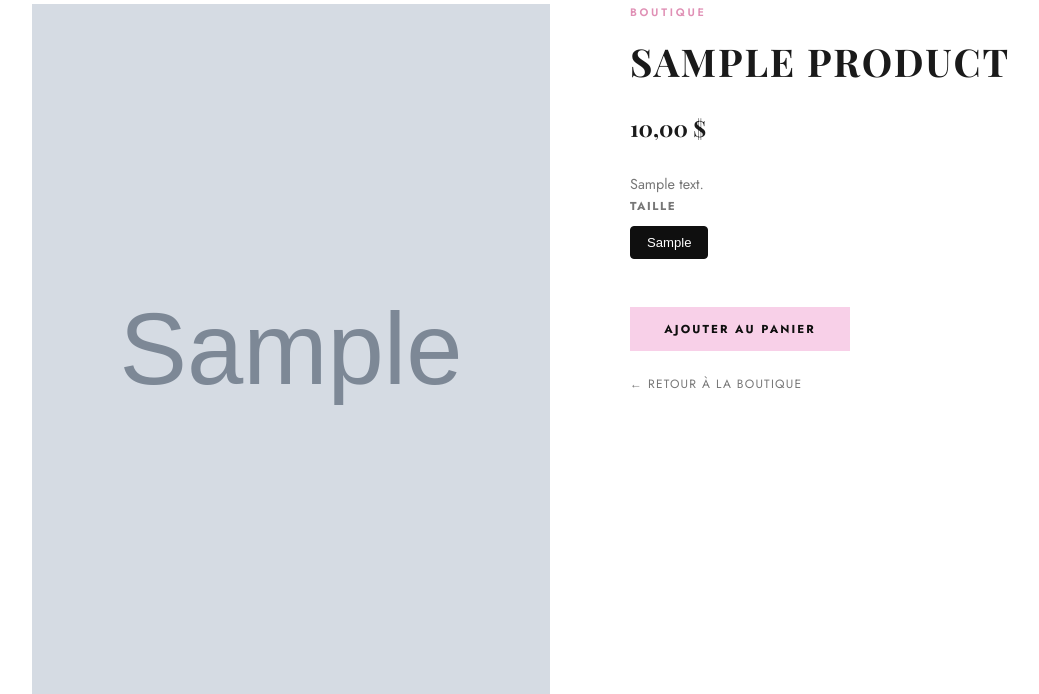
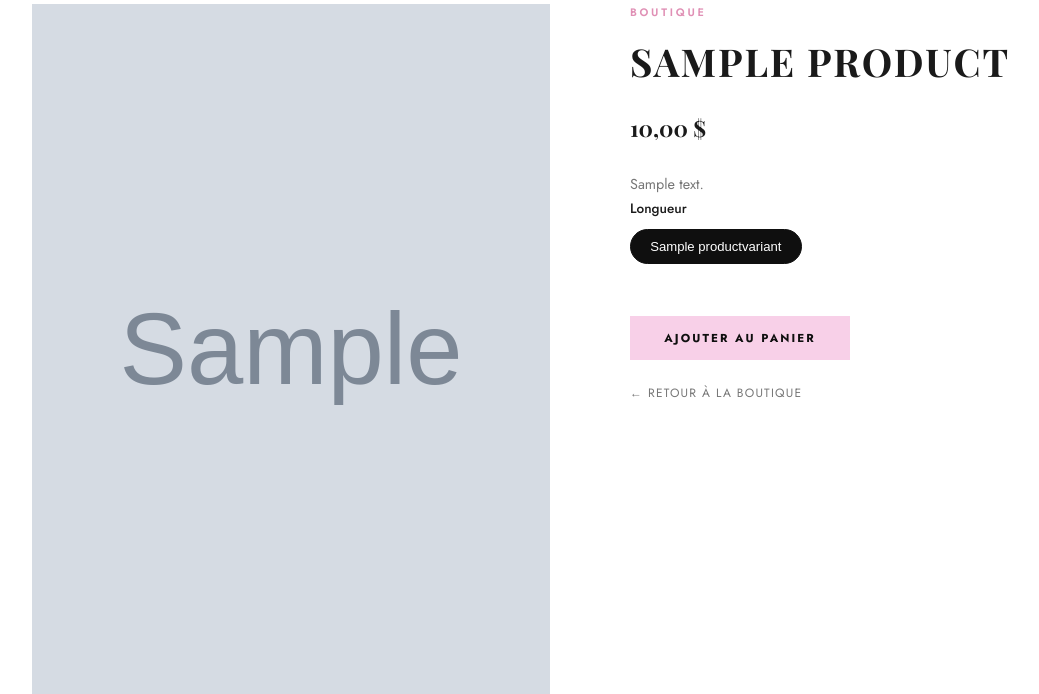
Before and after one commit to idrisstraore192/glow-by-riri, a Django app: page /shop/1/ in a window 1280 px wide. Shown: the part 211-905 px from the top of the page, without its empty margins (50-1089 px from the left). Run offline with Django 5.2, Linux system fonts and the light colour scheme; tables that the repository leaves empty hold one stand-in row (values such as "Sample post"); grey boxes marked "Sample" are stand-in pictures; some web fonts are replaced.

Commit message:
Redesign variants: Longueur/Type de lace/Densité with pill-style buttons

```diff
--- a/shop/admin.py
+++ b/shop/admin.py
@@ -14,7 +14,7 @@ class ProductImageInline(admin.TabularInline):
 class ProductVariantInline(admin.TabularInline):
     model = ProductVariant
     extra = 1
-    fields = ['size', 'price']
+    fields = ['variant_type', 'label', 'price']
 
 
 class OrderItemInline(admin.TabularInline):
--- a/shop/models.py
+++ b/shop/models.py
@@ -32,17 +32,23 @@ class ProductImage(models.Model):
 
 
 class ProductVariant(models.Model):
+    TYPE_CHOICES = [
+        ('longueur', 'Longueur'),
+        ('fermeture', 'Type de lace'),
+        ('densite', 'Densité'),
+    ]
     product = models.ForeignKey(Product, on_delete=models.CASCADE, related_name='variants', verbose_name="Produit")
-    size = models.CharField(max_length=50, verbose_name="Taille", help_text="Ex: 12 pouces")
-    price = models.DecimalField(max_digits=8, decimal_places=2, verbose_name="Prix")
+    variant_type = models.CharField(max_length=20, choices=TYPE_CHOICES, default='longueur', verbose_name="Type")
+    label = models.CharField(max_length=50, default='', verbose_name="Option", help_text="Ex: 12 pouces, 13x4 HD, 180%")
+    price = models.DecimalField(max_digits=8, decimal_places=2, blank=True, null=True, verbose_name="Prix (longueur seulement)")
 
     class Meta:
         verbose_name = "Variante"
         verbose_name_plural = "Variantes"
-        ordering = ['price']
+        ordering = ['variant_type', 'price', 'label']
 
     def __str__(self):
-        return f"{self.product.name} — {self.size}"
+        return f"{self.product.name} — {self.get_variant_type_display()} : {self.label}"
 
 
 class Order(models.Model):
--- a/shop/views.py
+++ b/shop/views.py
@@ -17,9 +17,23 @@ def product_list(request):
 
 def product_detail(request, product_id):
     product = get_object_or_404(Product, id=product_id)
-    variants = product.variants.all()
     images = product.images.all()
-    return render(request, "shop/product_detail.html", {"product": product, "variants": variants, "images": images})
+    # Grouper les variantes par type
+    from collections import defaultdict
+    variant_groups = defaultdict(list)
+    for v in product.variants.all():
+        variant_groups[v.variant_type].append(v)
+    # Ordre d'affichage
+    ordered_groups = []
+    for vtype in ['longueur', 'fermeture', 'densite']:
+        if vtype in variant_groups:
+            label = dict(product.variants.model.TYPE_CHOICES).get(vtype, vtype)
+            ordered_groups.append({'type': vtype, 'label': label, 'options': variant_groups[vtype]})
+    return render(request, "shop/product_detail.html", {
+        "product": product,
+        "images": images,
+        "variant_groups": ordered_groups,
+    })
 
 
 def update_cart(request, product_id):
--- a/static/css/styles.css
+++ b/static/css/styles.css
@@ -608,10 +608,10 @@ footer span { color: var(--rose); }
 .product-detail-desc { font-size: 0.9rem; color: var(--muted); line-height: 1.85; }
 .product-detail-back { display: inline-block; margin-top: 1.5rem; font-size: 0.75rem; color: var(--muted); text-decoration: none; letter-spacing: 0.1em; text-transform: uppercase; transition: color 0.2s; }
 .product-detail-back:hover { color: var(--rose-dark); }
-.variant-selector { margin-bottom: 1rem; }
-.variant-label { font-size: 0.72rem; font-weight: 700; letter-spacing: 0.14em; text-transform: uppercase; color: var(--muted); margin-bottom: 0.6rem; }
+.variant-selector { margin-bottom: 1.25rem; }
+.variant-label { font-size: 0.85rem; font-weight: 500; color: var(--text); margin-bottom: 0.6rem; }
 .variant-options { display: flex; flex-wrap: wrap; gap: 0.5rem; }
-.variant-btn { padding: 0.5rem 1rem; border: 1px solid var(--border); border-radius: 4px; background: var(--white); font-size: 0.82rem; font-weight: 500; cursor: pointer; transition: all 0.2s; }
+.variant-btn { padding: 0.55rem 1.2rem; border: 1.5px solid var(--border); border-radius: 999px; background: var(--white); font-size: 0.82rem; font-weight: 500; cursor: pointer; transition: all 0.18s; color: var(--text); }
 .variant-btn:hover { border-color: var(--black); }
 .variant-btn.active { background: var(--black); color: var(--white); border-color: var(--black); }
 
--- a/templates/shop/product_detail.html
+++ b/templates/shop/product_detail.html
@@ -45,27 +45,28 @@
             <p class="product-detail-desc">{{ product.description }}</p>
             {% endif %}
 
-            {% if variants %}
+            {% for group in variant_groups %}
             <div class="variant-selector">
-                <p class="variant-label">Taille</p>
-                <div class="variant-options" id="variantOptions">
-                    {% for v in variants %}
+                <p class="variant-label">{{ group.label }}</p>
+                <div class="variant-options">
+                    {% for v in group.options %}
                     <button type="button"
                         class="variant-btn {% if forloop.first %}active{% endif %}"
                         data-variant-id="{{ v.id }}"
-                        data-price="{{ v.price }}"
-                        onclick="selectVariant(this)">
-                        {{ v.size }}
+                        data-variant-type="{{ group.type }}"
+                        {% if v.price %}data-price="{{ v.price }}"{% endif %}
+                        onclick="selectVariant(this, '{{ group.type }}')">
+                        {{ v.label }}
                     </button>
                     {% endfor %}
                 </div>
             </div>
-            {% endif %}
+            {% endfor %}
 
             <form method="post" action="{% url 'add_to_cart' product.id %}" id="addToCartForm">
                 {% csrf_token %}
-                {% if variants %}
-                <input type="hidden" name="variant_id" id="variantInput" value="{{ variants.0.id }}">
+                {% if variant_groups %}
+                <input type="hidden" name="variant_id" id="variantInput" value="{{ variant_groups.0.options.0.id }}">
                 {% endif %}
                 <button type="submit" class="btn" id="addToCartBtn"
                     style="margin-top: 2rem; min-width: 220px; justify-content: center;"
@@ -97,11 +98,18 @@ function goToProductSlide(index) {
     });
 }
 
-function selectVariant(btn) {
-    document.querySelectorAll('.variant-btn').forEach(b => b.classList.remove('active'));
+function selectVariant(btn, type) {
+    // Désactiver seulement les boutons du même groupe
+    btn.closest('.variant-options').querySelectorAll('.variant-btn').forEach(b => b.classList.remove('active'));
     btn.classList.add('active');
-    document.getElementById('displayPrice').textContent = btn.dataset.price + ' $';
-    document.getElementById('variantInput').value = btn.dataset.variantId;
+    // Mettre à jour le prix si c'est une longueur
+    if (type === 'longueur' && btn.dataset.price) {
+        document.getElementById('displayPrice').textContent = btn.dataset.price + ' $';
+    }
+    // Stocker la variante sélectionnée pour longueur
+    if (type === 'longueur') {
+        document.getElementById('variantInput').value = btn.dataset.variantId;
+    }
 }
 
 function toggleZoom(wrap) {
```
Also changed, not shown: shop/migrations/0007_variant_types.py (added).
